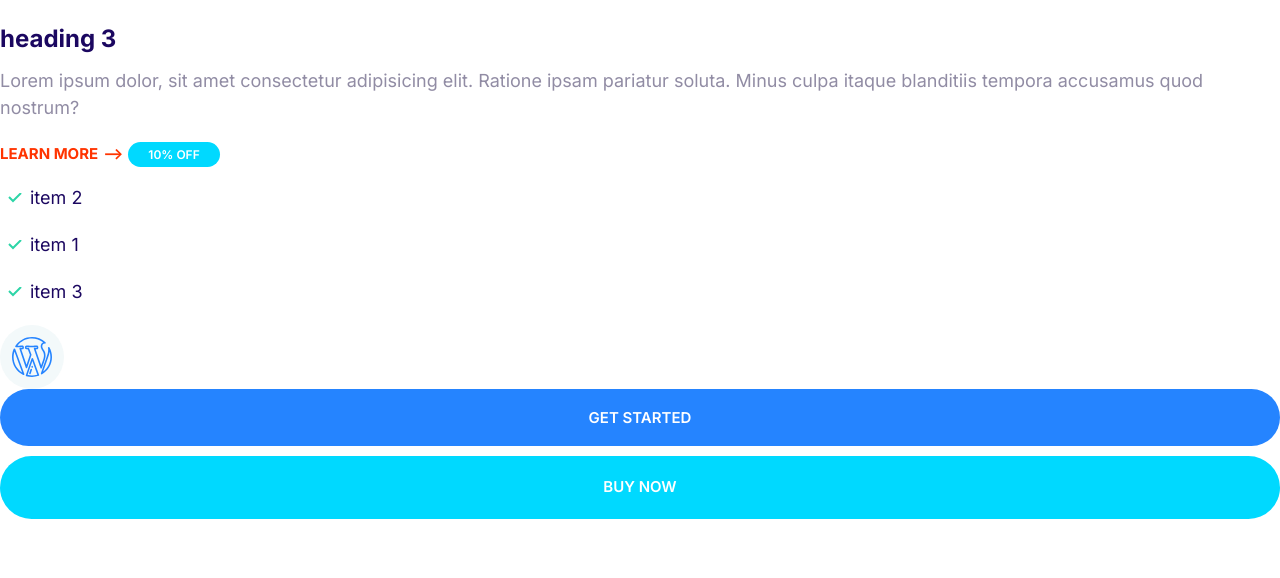
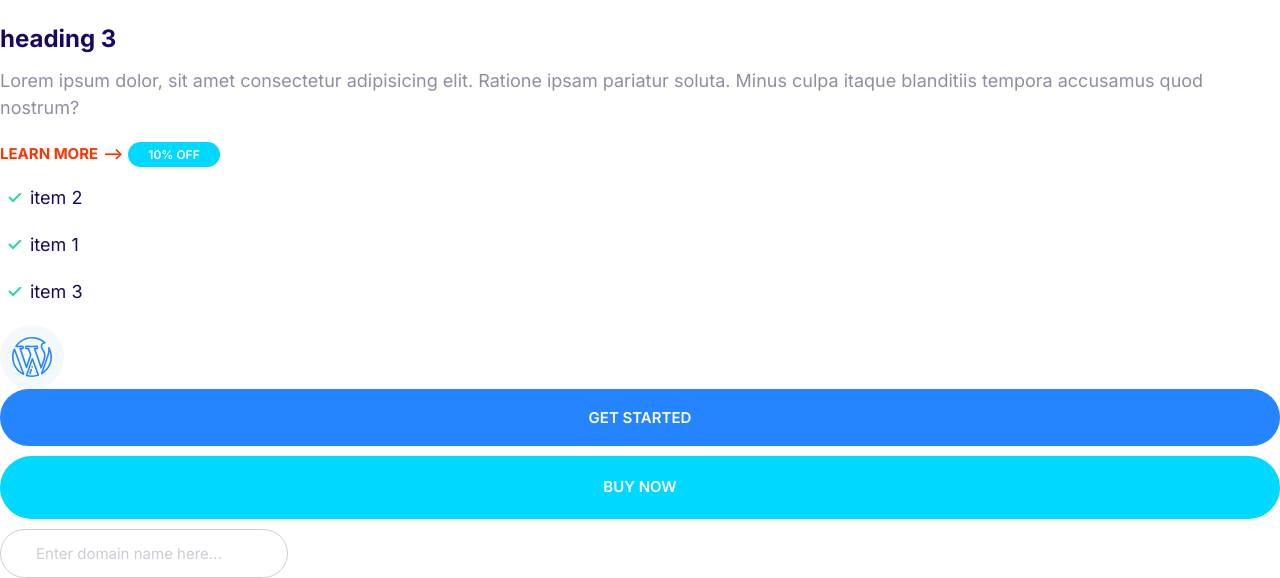
Before and after one commit to echen770/jasify, a plain HTML site: page index.html in a window 1280 px wide. Shown: the part 270-848 px from the top of the page. Before the commit the page ends 800 px from the top, so only its background shows below. Drawn offline with Linux system fonts and the light colour scheme.

Commit message:
define the input component

```diff
--- a/css/styles.css
+++ b/css/styles.css
@@ -6,7 +6,9 @@
   --color-body: #918ca4;
 }
 
-*, *::after, *::before {
+*,
+*::after,
+*::before {
   box-sizing: border-box;
 }
 
@@ -240,3 +242,24 @@ a {
     font-size: 1.5rem;
   }
 }
+
+/* Inputs */
+
+.input {
+  border-radius: 3rem;
+  border: #ccc 1px solid;
+  color: var(--color-headings);
+  font-size: 2rem;
+  outline: 0;
+  padding: 1.5rem 3.5rem;
+}
+
+::placeholder {
+  color: #cdcbd7;
+}
+
+@media screen and (min-width: 1024px) {
+  .input {
+    font-size: 1.5rem;
+  }
+}
--- a/index.html
+++ b/index.html
@@ -31,6 +31,7 @@
     </span>
     <button class="btn btn--primary btn--block">get started</button>
     <a href="#" class="btn btn--secondary btn--block">buy now</a>
+    <input type="text" class="input" placeholder="Enter domain name here..." >
 </body>
 
 </html>
```
Also changed, not shown: components/inputs.html (added, +1 -0 lines).
